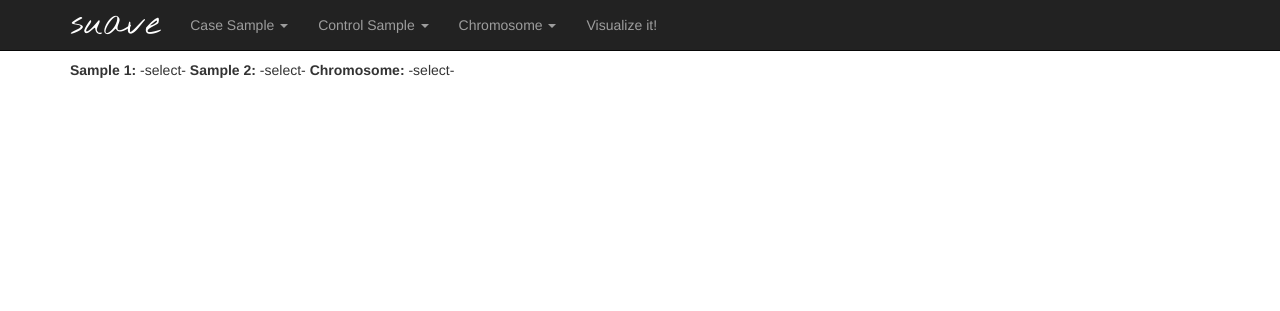
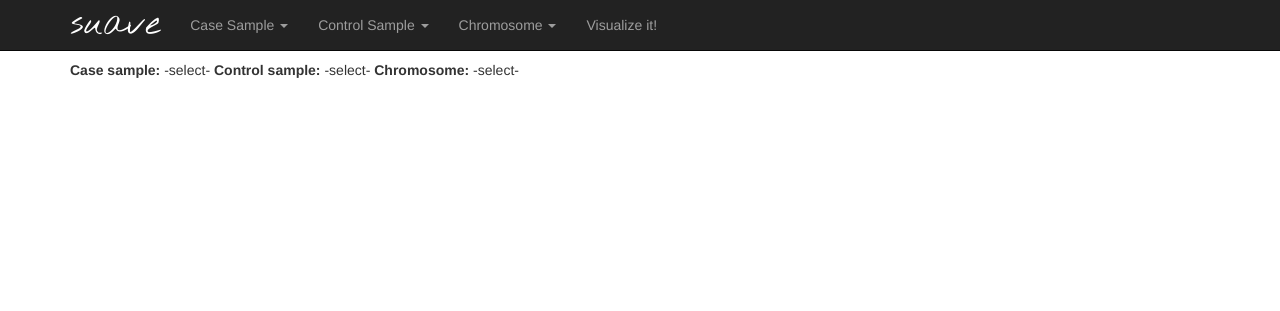
Before and after one commit to dellytools/suave, a Flask app: template templates/index.html in a window 1280 px wide. Shown: the top 311 px of the page. Run offline with Flask 2, Linux system fonts and the light colour scheme; the template is opened without the code that fills it, so the values that code supplies are empty; parts of the project's set-up code (start-up, migrations or seed data) failed here and were passed over; some libraries are stand-ins or nearby versions.

Commit message:
Rename sample1 / sample2 to case / control

```diff
--- a/templates/index.html
+++ b/templates/index.html
@@ -49,8 +49,8 @@
   </nav>
 
   <div class="container" id="selectedArea">
-    <b>Sample 1:</b> <span id="sample1_selected">-select-</span>
-    <b>Sample 2:</b> <span id="sample2_selected">-select-</span>
+    <b>Case sample:</b> <span id="sample1_selected">-select-</span>
+    <b>Control sample:</b> <span id="sample2_selected">-select-</span>
     <b>Chromosome:</b> <span id="chromosome_selected">-select-</span>
   </div>
 
```
